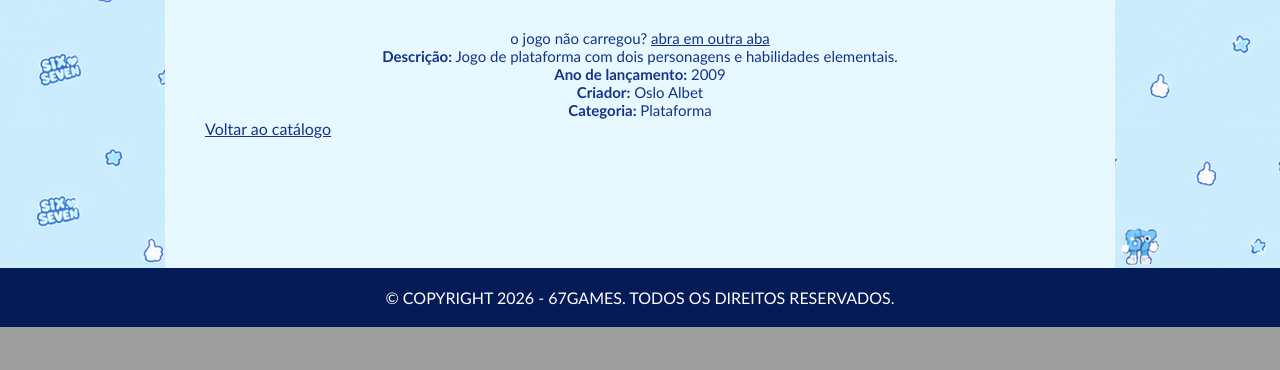
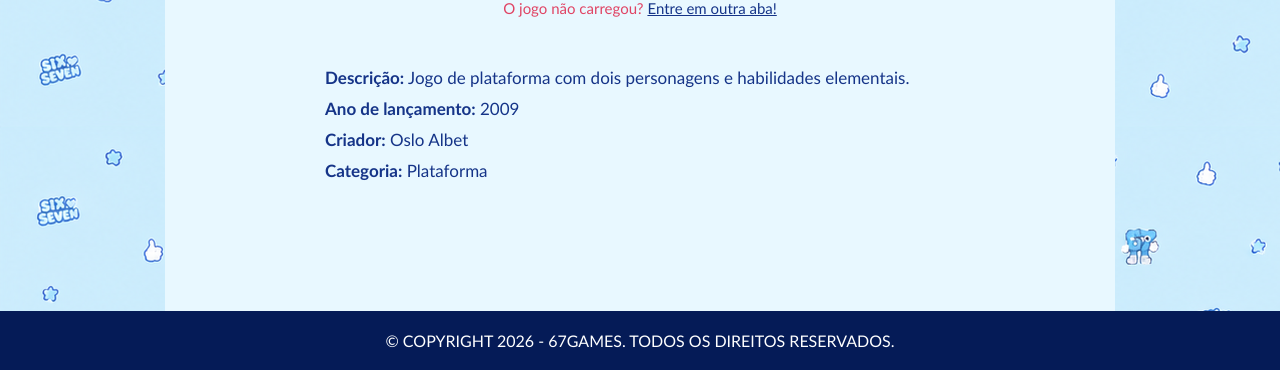
Before and after one commit to JujuWeb/projeto67, a Flask app: page /jogo/1 in a window 1280 px wide. Shown: the part 903-1273 px from the top of the page. Before the commit the page ends 1230 px from the top, so only its background shows below. Run offline with Flask 3, Linux system fonts and the light colour scheme.

Commit message:
agora sim

```diff
--- a/blueprints/jogos/templates/jogos/jogo.html
+++ b/blueprints/jogos/templates/jogos/jogo.html
@@ -11,19 +11,16 @@
         </div>
 
         <p class="aviso-jogo">
-            o jogo não carregou?
-            <a href="{{ jogo.url_jogo }}" target="_blank" rel="noopener noreferrer">abra em outra aba</a>
+            O jogo não carregou?
+            <a href="{{ jogo.url_jogo }}" target="_blank" rel="noopener noreferrer">Entre em outra aba!</a>
         </p>
     {% else %}
-        <p class="aviso-jogo">este jogo ainda não possui um endereço para jogar</p>
+        <p class="aviso-jogo">Este jogo ainda não possui um endereço.</p>
     {% endif %}
 
-        <div class="informacoes-jogo">
-        <p><strong>Descrição:</strong> {{ jogo.descricao or 'Sem descrição disponível.' }}</p>
-        <p><strong>Ano de lançamento:</strong> {{ jogo.ano_lancamento or 'Desconhecido' }}</p>
-        <p><strong>Criador:</strong> {{ jogo.criador.nome }}</p>
-        <p><strong>Categoria:</strong> {{ jogo.categoria.nome }}</p>
-    </div>
-    <a href="{{ url_for('jogos.inicio') }}" class="botao-voltar">Voltar ao catálogo</a>
+        <p class="informacoes-jogo"><strong>Descrição:</strong> {{ jogo.descricao or 'Sem descrição disponível.' }}</p>
+        <p class="informacoes-jogo"><strong>Ano de lançamento:</strong> {{ jogo.ano_lancamento or 'Desconhecido' }}</p>
+        <p class="informacoes-jogo"><strong>Criador:</strong> {{ jogo.criador.nome }}</p>
+        <p class="informacoes-jogo"><strong>Categoria:</strong> {{ jogo.categoria.nome }}</p>
 
 {% endblock %}
--- a/static/style.css
+++ b/static/style.css
@@ -58,7 +58,7 @@ main {
 }
 .bloco {
     background-color: #e8f8ff;
-    padding: 100px 40px;
+    padding: 100px 60px;
     padding-bottom: 130px;
     flex: 1;
     width: min(950px);
@@ -137,7 +170,13 @@ iframe {
     height: 600px;
     border: none;
     display: block;
-    margin: 30px auto;
+    margin: 10px auto;
+}
+.aviso-jogo {
+    text-align: center;
+    font-size: 15px;
+    color: #e04464;
+    margin-bottom: 40px;
 }
 .card-jogo {
     position: relative;
@@ -230,12 +237,33 @@ iframe {
     justify-content: flex-end;
     margin-top: 8px;
 }
-
 .acoes-inicio {
     width: 100%;
     display: flex;
     justify-content: center;
     margin: 0 0 25px;
+}
+.informacoes-jogo {
+    text-align: left;
+    font-size: 17px;
+    padding-left: 100px;
+    padding-right: 100px;
+    padding-top: 5px;
+}
+.informacoes-jogo {
+    text-align: left;
+    font-size: 17px;
+    padding-left: 100px;
+    padding-right: 100px;
+    padding-top: 10px;
+}
+info-menores {
+    display: flex;
+    flex-direction: row;
+    gap: 20px;
+}
+strong {
+    color: #153488;
 }
 /* rodapé */
 footer {
```
Also changed, not shown: other parts of static/style.css (+33 -32 lines), instance/catalogo.db, static/assets/Barbie.webp (deleted), static/assets/Fnaf.jpg (deleted), static/assets/Pacman.jpg (deleted), 2 other files.
